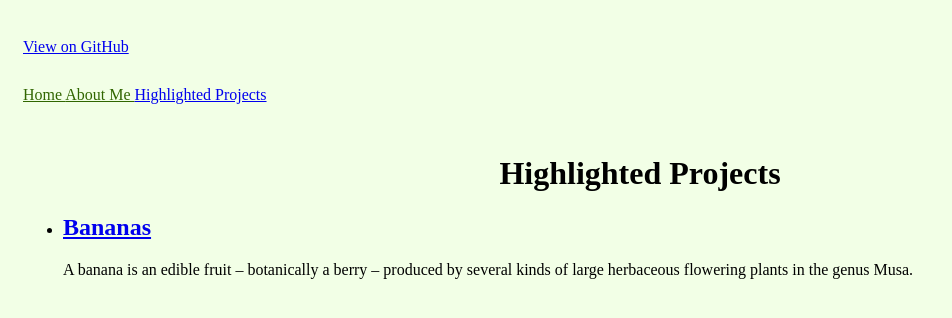
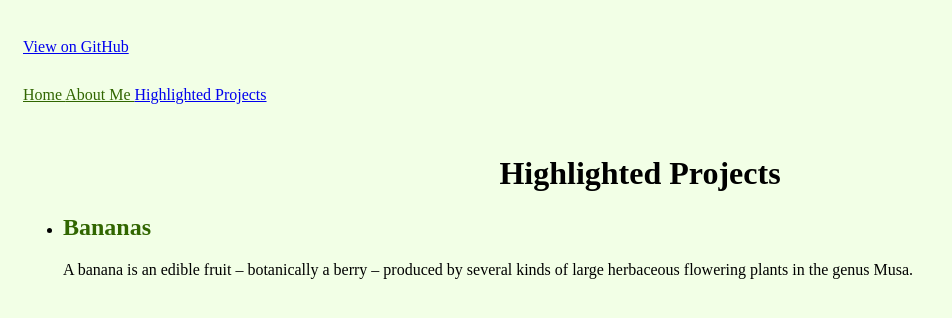
Before and after one commit to lziegelman/lziegelman.github.io, a Jekyll site: the page built from blog.html, in a window 1280 px wide. Shown: the top 318 px of the page, without its empty margins (0-952 px from the left). Built offline with Jekyll 4.4.1, drawn with Linux system fonts in a browser that asks for light colours.

Commit message:
Update blog.html

```diff
--- a/blog.html
+++ b/blog.html
@@ -6,7 +6,7 @@ title: Highlighted Projects
 <ul>
   {% for post in site.posts %}
     <li>
-      <h2 style="color: #316600; text-decoration: none;"><a href="{{ post.url }}">{{ post.title }}</a></h2>
+      <h2><a href="{{ post.url }}" style="color: #316600; text-decoration: none;">{{ post.title }}</a></h2>
       {{ post.excerpt }}
     </li>
   {% endfor %}
```
